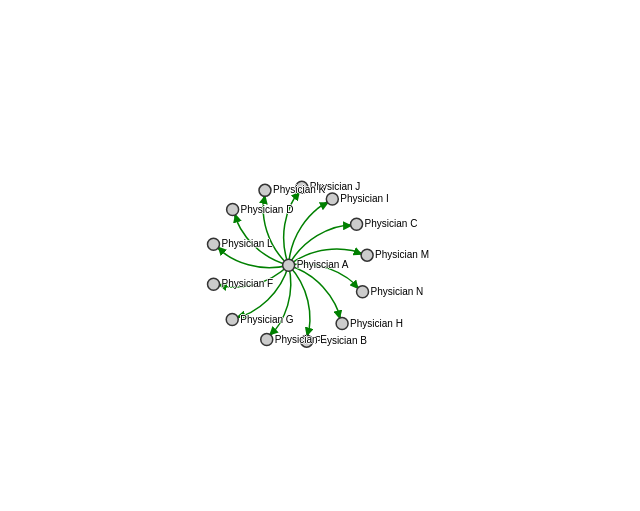
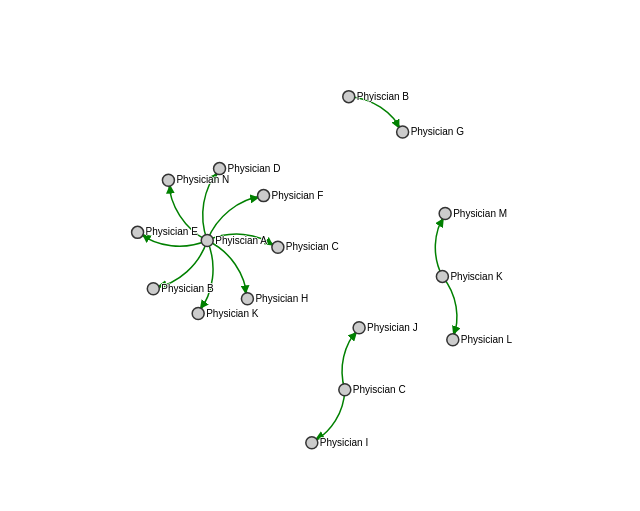
Before and after one commit to sfadelhb/sfadelhb.github.io, a plain HTML site: page index.html in a window 1280 px wide. Shown: the whole page, without its empty margins (192-832 px from the left). Drawn offline with nearby package versions, Linux system fonts and the light colour scheme.

Commit message:
Update index.html

```diff
--- a/index.html
+++ b/index.html
@@ -44,13 +44,13 @@ var links = [
   {source: "Phyiscian A", target: "Physician D", type: "licensing"},
   {source: "Phyiscian A", target: "Physician E", type: "licensing"},
   {source: "Phyiscian A", target: "Physician F", type: "licensing"},
-  {source: "Phyiscian A", target: "Physician G", type: "licensing"},
+  {source: "Phyiscian B", target: "Physician G", type: "licensing"},
   {source: "Phyiscian A", target: "Physician H", type: "licensing"},
-  {source: "Phyiscian A", target: "Physician I", type: "licensing"},
-  {source: "Phyiscian A", target: "Physician J", type: "licensing"},
+  {source: "Phyiscian C", target: "Physician I", type: "licensing"},
+  {source: "Phyiscian C", target: "Physician J", type: "licensing"},
   {source: "Phyiscian A", target: "Physician K", type: "licensing"},
-  {source: "Phyiscian A", target: "Physician L", type: "licensing"},
-  {source: "Phyiscian A", target: "Physician M", type: "licensing"},
+  {source: "Phyiscian K", target: "Physician L", type: "licensing"},
+  {source: "Phyiscian K", target: "Physician M", type: "licensing"},
   {source: "Phyiscian A", target: "Physician N", type: "licensing"}
 ];
 
```
